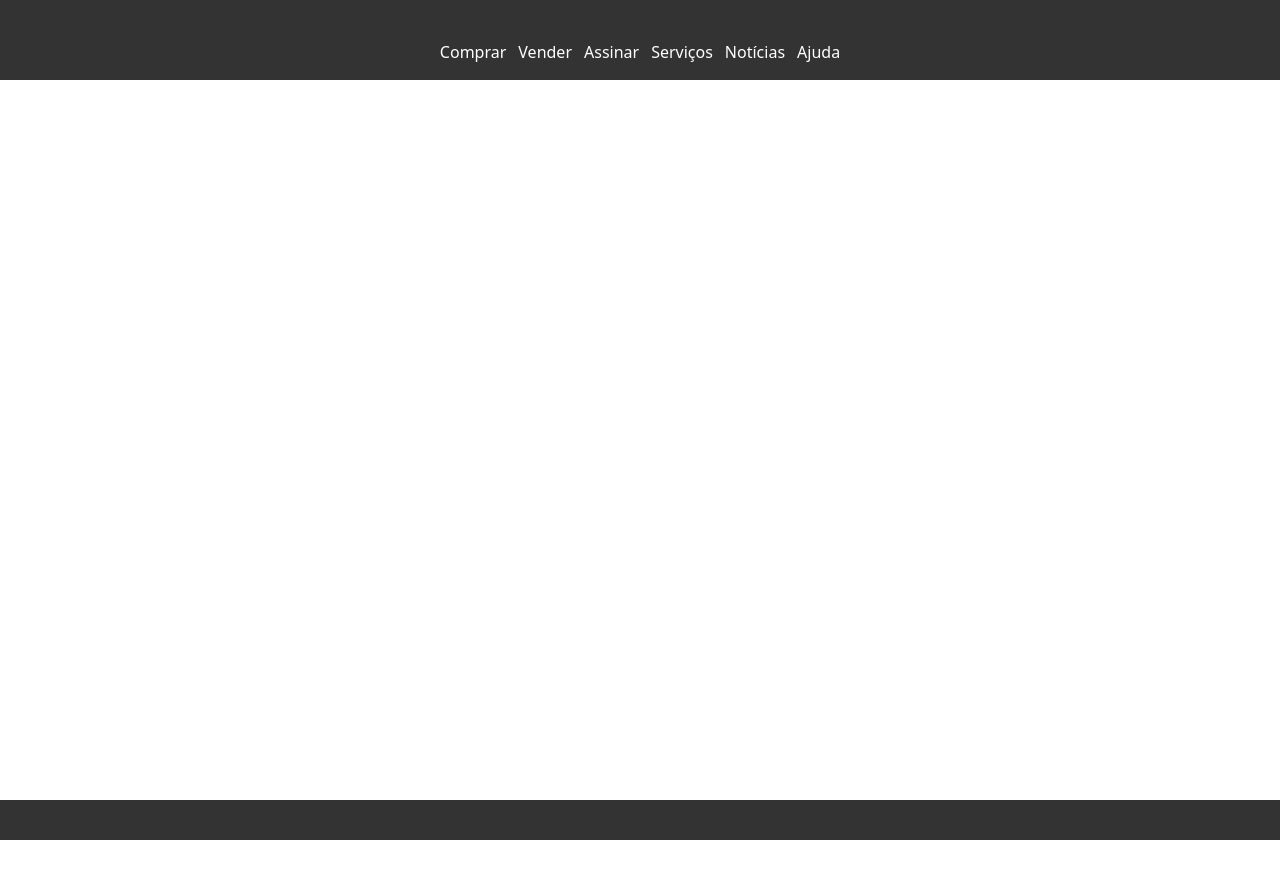
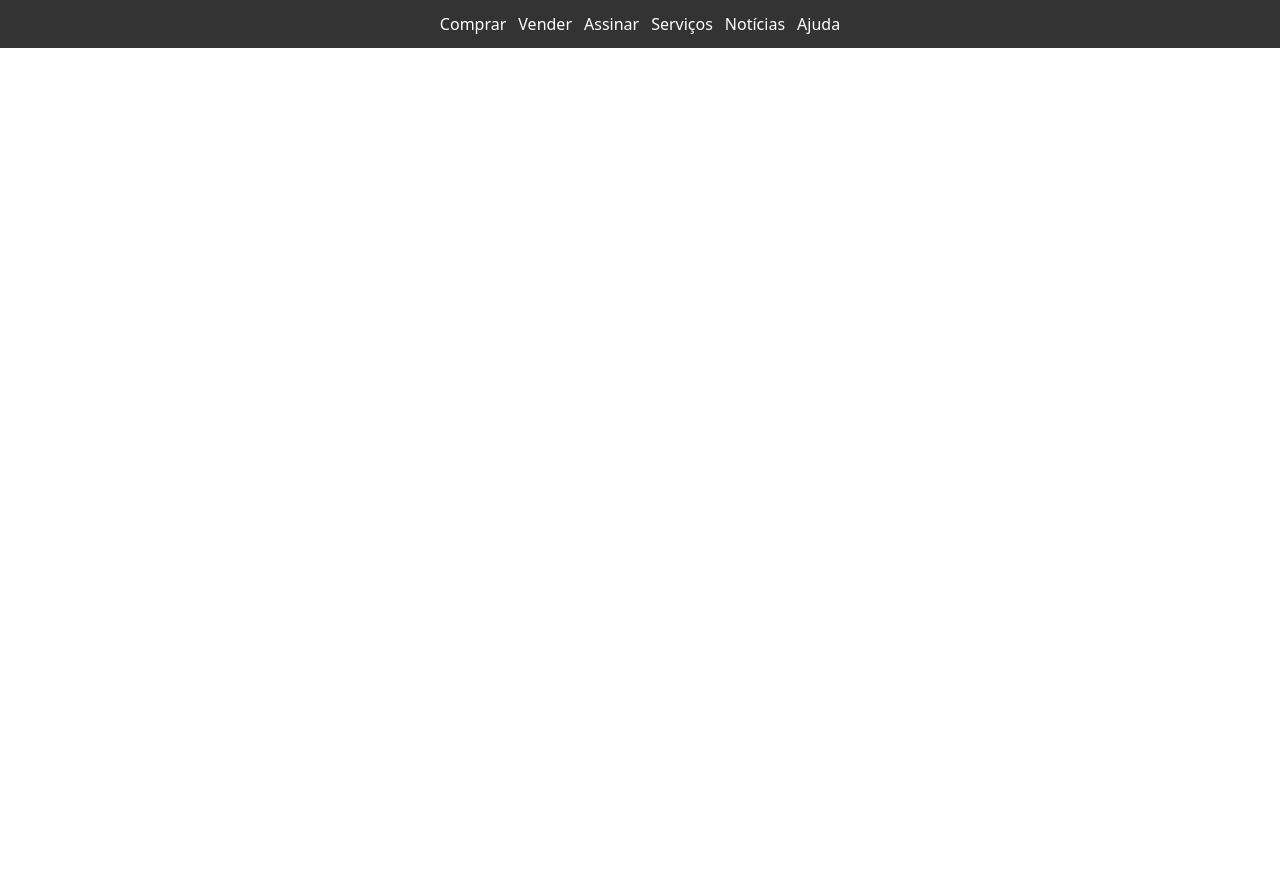
Before and after one commit to trafegoofertaecontingencia/app, a Next.js app: page / in a window 1280 px wide. Shown: the top 878 px of the page. Before the commit the page ends 840 px from the top, so only its background shows below. Built offline with nearby package versions, Linux system fonts and the light colour scheme.

Commit message:
carrocel em andamento

```diff
--- a/app/components/Header.tsx
+++ b/app/components/Header.tsx
@@ -2,7 +2,7 @@
 
 export default function Header() {
     return (
-        <header className="h-10 w-[100%] bg-[#333]">
+        <header className="w-[100%] bg-[#333]">
 
         </header>
     )
--- a/app/components/Navbar.tsx
+++ b/app/components/Navbar.tsx
@@ -4,6 +4,8 @@ import { useState } from "react";
 import { IoMdMenu } from "react-icons/io";
 
 import { motion } from "motion/react";
+
+import Link from "next/link";
 
 export default function Navbar() {
   const [isOpen, setIsOpen] = useState(false);
@@ -12,10 +14,10 @@ export default function Navbar() {
 
   return (
     <motion.nav
-      initial={{ height: "40px" }}
-      animate={{ height: isOpen ? "300px" : "40px" }}
+      initial={{ height: "auto" }}
+      animate={{ height: isOpen ? "260px" : "auto" }}
       transition={{ duration: 0.2, delay: !isOpen ? 0.3 : 0 }}
-      className="bg-[#333] flex items-start justify-center relative"
+      className={`bg-[#333] flex items-start justify-center relative overflow-hidden`}
     >
       <IoMdMenu
         onClick={() => setIsOpen(!isOpen)}
@@ -27,24 +29,24 @@ export default function Navbar() {
         initial={{ right: "-100%" }}
         animate={isOpen ? { right: "0" } : { right: "-100%" }}
         transition={isOpen ? { delay: 0.3 } : {}}
-        className="md:hidden gap-3 list-none text-white justify-center bg-[#333] absolute right-[-100%] w-[100%] top-[50px] flex flex-col items-center p-3"
+        className="md:hidden gap-3 list-none text-white justify-center bg-[#333] absolute right-[-100%] w-[100%] top-[30px] flex flex-col items-center p-3"
       >
-        <li>Comprar</li>
-        <li>Vender</li>
-        <li>Assinar</li>
-        <li>Serviços</li>
-        <li>Notícias</li>
-        <li>Ajuda</li>
+        <li><Link href="/">Comprar</Link></li>
+        <li><Link href="/">Vender</Link></li>
+        <li><Link href="/">Assinar</Link></li>
+        <li><Link href="/">Serviços</Link></li>
+        <li><Link href="/">Notícias</Link></li>
+        <li><Link href="/">Ajuda</Link></li>
       </motion.ul>
 
       {/* Computador */}
-      <ul className="hidden md:flex gap-3 list-none text-white justify-center bg-[#333]">
-        <li>Comprar</li>
-        <li>Vender</li>
-        <li>Assinar</li>
-        <li>Serviços</li>
-        <li>Notícias</li>
-        <li>Ajuda</li>
+      <ul className="hidden md:flex gap-3 list-none text-white justify-center bg-[#333] p-3">
+        <li><Link href="/">Comprar</Link></li>
+        <li><Link href="/">Vender</Link></li>
+        <li><Link href="/">Assinar</Link></li>
+        <li><Link href="/">Serviços</Link></li>
+        <li><Link href="/">Notícias</Link></li>
+        <li><Link href="/">Ajuda</Link></li>
       </ul>
     </motion.nav>
   );
--- /dev/null
+++ b/app/components/Slide.tsx
@@ -0,0 +1,9 @@
+type PathProp = {
+    path: String
+}
+
+export default function Slide({ path }: PathProp) {
+    return(
+        <img className="w-[100vw]" src={`${path}`} alt="" />
+    )
+}
--- /dev/null
+++ b/app/components/Slider.tsx
@@ -0,0 +1,24 @@
+"use client"
+
+import { motion } from "motion/react";
+import Slide from "./Slide";
+
+
+export default function Slider() {
+
+  const banners = {
+    paths: ["file.svg", "globe.svg"]
+  }
+
+  return (
+    <motion.div
+    initial={{right: "0"}}
+    animate={{right: "100vw"}}
+    transition={{duration: 0.7, ease: "easeInOut"}}
+    className="w-[auto] h-[400px] border flex relative">
+      {banners.paths.map((banner, index) => (
+        <Slide key={index} path={banner} />
+      ))}
+    </motion.div>
+  )
+}
--- a/app/layout.tsx
+++ b/app/layout.tsx
@@ -1,3 +1,4 @@
+
 import type { Metadata } from "next";
 import { Geist, Geist_Mono } from "next/font/google";
 import "./globals.css";
@@ -5,6 +6,7 @@ import "./globals.css";
 import Header from "./components/Header";
 import Footer from "./components/Footer";
 import Navbar from "./components/Navbar";
+import Slider from "./components/Slider";
 
 const geistSans = Geist({
   variable: "--font-geist-sans",
@@ -33,6 +35,7 @@ export default function RootLayout({
       >
         <Header />
         <Navbar />
+        <Slider />
         <div className="min-h-[90vh]">{children}</div>
         <Footer />
       </body>
```
